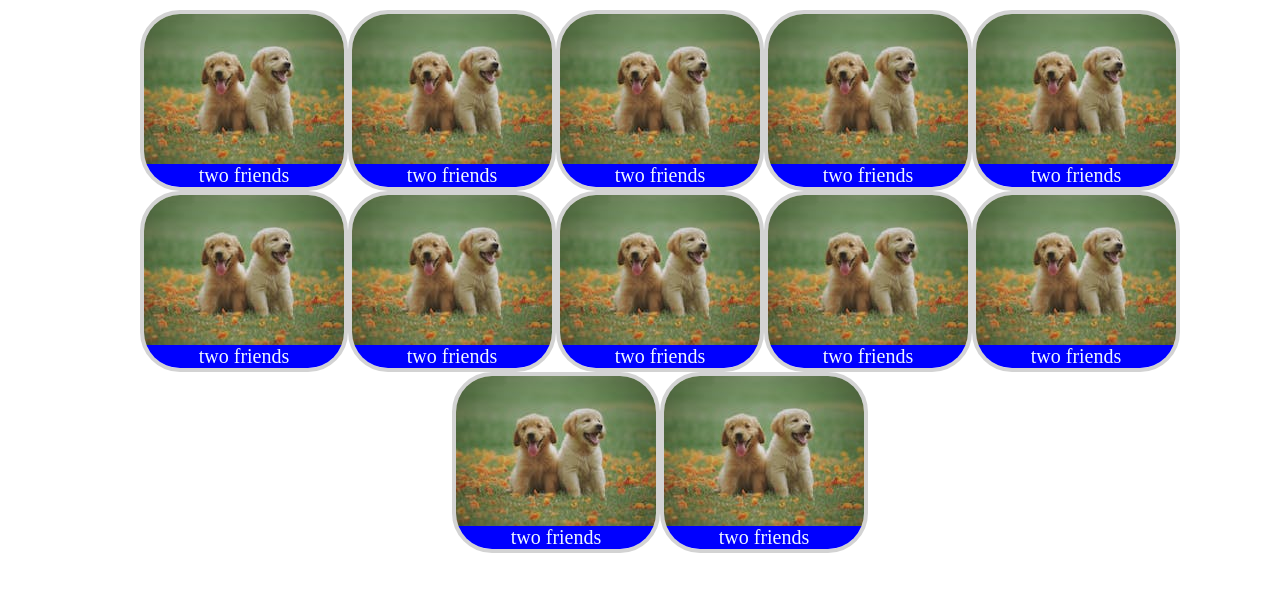
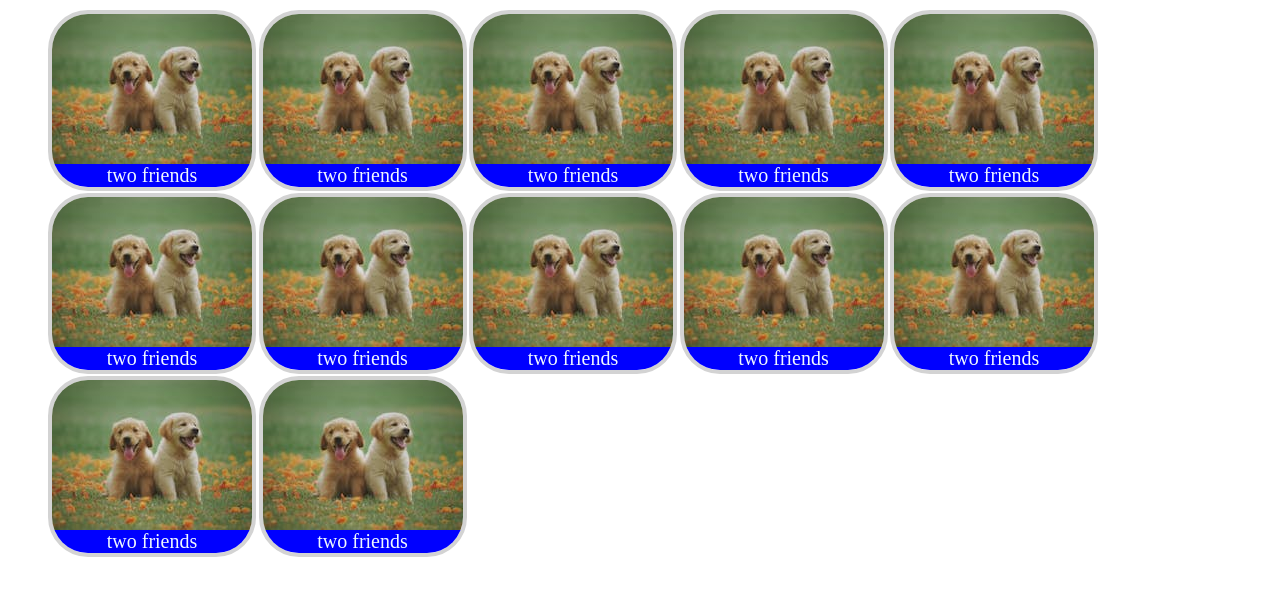
Before and after one commit to Alisa-Ko/twoFriends, a plain HTML site: page index.html in a window 1280 px wide. Drawn offline with Linux system fonts and the light colour scheme.

Commit message:
twoFriends

```diff
--- a/css/styles.css
+++ b/css/styles.css
@@ -8,6 +8,7 @@ html {
     border-radius: 40px;
     width: 20rem;
     overflow: hidden;
+    display: inline-block;
 
 }
 .gallery--item_title {
@@ -20,12 +21,15 @@ html {
 
 }
 .gallery {
-    list-style: none;
+   /* list-style: none;
     display: flex;
     flex-wrap: wrap;
-    justify-content: center;
+    justify-content: center;*/
+
+   /* display: inline-block;*/
+
 }
 
-img {
+.gallery--item_image {
     display: block;
 }
```
